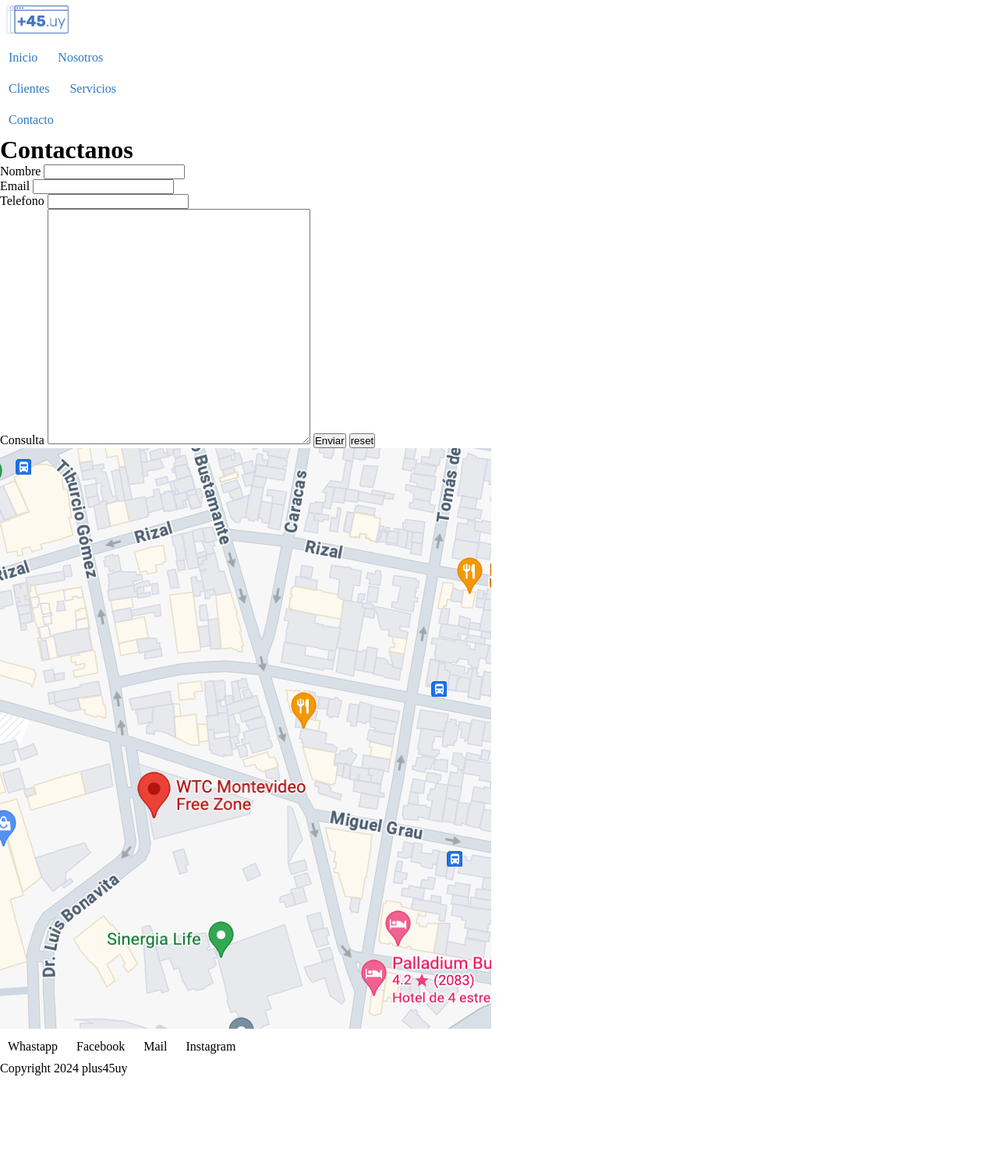
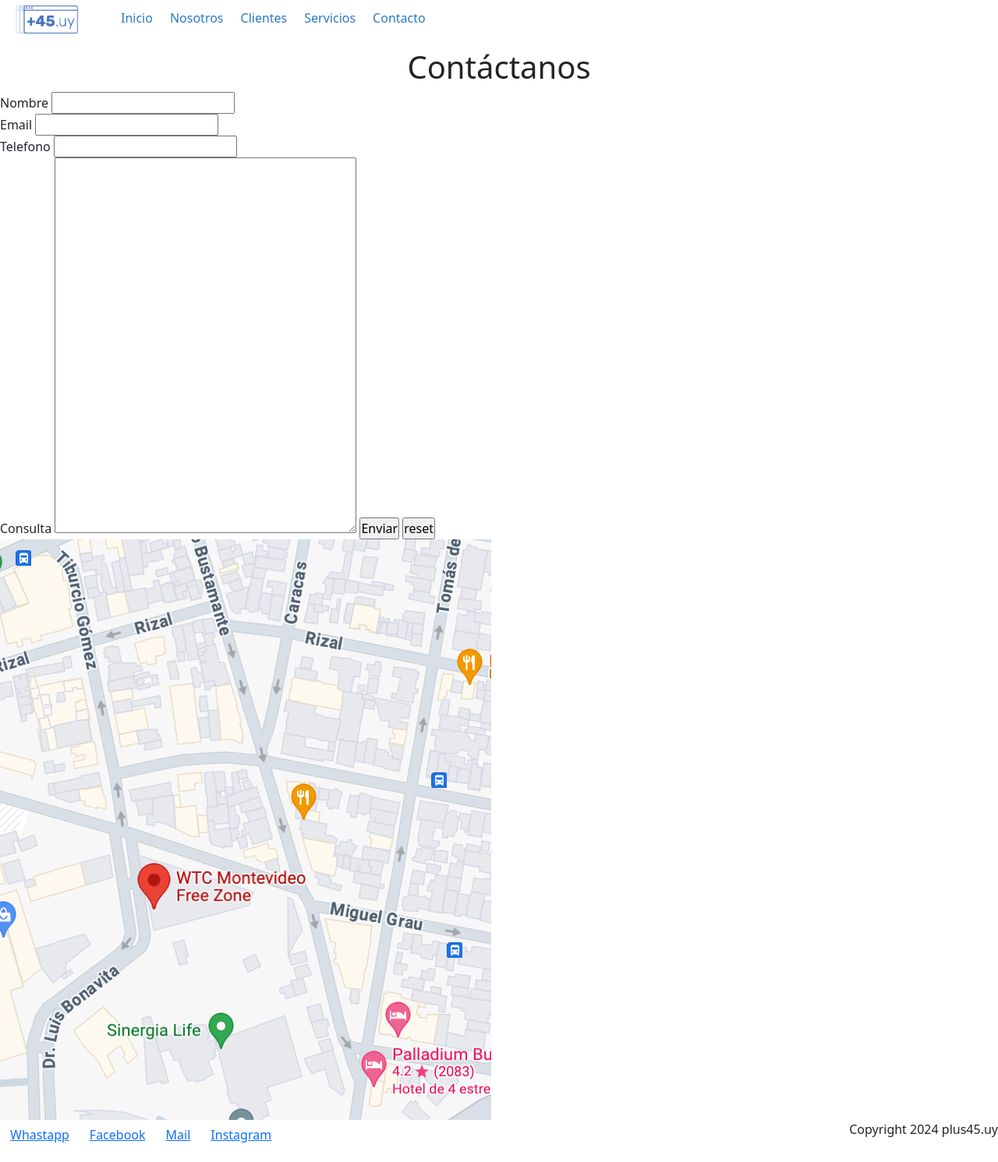
Before and after one commit to bellindani/PreEntrega2_Bellin, a plain HTML site: page pages/Contacto.html in a window 1280 px wide. Shown: the whole page at 78% size. Before the commit the page ends 1380 px from the top, so only its background shows below. Drawn offline with nearby package versions, Linux system fonts and the light colour scheme.

Commit message:
aplicando bootstrap a otras paginas

```diff
--- a/pages/Contacto.html
+++ b/pages/Contacto.html
@@ -5,15 +5,18 @@
     <meta name="viewport" content="width=device-width, initial-scale=1.0">
     <link rel="shortcut icon" href="../assets/images/favicon_io/favicon.ico" type="image/x-icon">
     <link rel="stylesheet" href="../css/estilos.css">
+    <link rel="preconnect" href="https://fonts.gstatic.com" crossorigin>
+    <link href="https://fonts.googleapis.com/css2?family=Bree+Serif&family=Roboto+Serif:ital,opsz,wght@0,8..144,100..900;1,8..144,100..900&display=swap" rel="stylesheet">
+    <link href="https://cdn.jsdelivr.net/npm/bootstrap@5.3.3/dist/css/bootstrap.min.css" rel="stylesheet" integrity="sha384-QWTKZyjpPEjISv5WaRU9OFeRpok6YctnYmDr5pNlyT2bRjXh0JMhjY6hW+ALEwIH" crossorigin="anonymous">
     <title>Contacto</title>
 </head>
 <body>
 
-    <header>
-        <img id="logo" src="../assets/images/logo45plusuy.jpeg"/>
+    <header class="d-flex container-fluid">
+        <img id="logo" class="logo" src="../assets/images/logo45plusuy.jpeg"/>
 
         <nav>
-            <ul>
+            <ul class="d-flex">
                 <li>
                     <a href="../index.html">Inicio</a>
                 </li>
@@ -36,7 +39,7 @@
     <!-- Estilos HEADER -->
 
     <main>
-        <h1>Contactanos</h1>
+        <h1 class="text-center">Contáctanos</h1>
 
     <form action="" method="post">
         <div>
@@ -67,23 +70,23 @@
 
     <!-- Estilos CONTENT -->
 
-    <footer>
+    <footer class="d-flex justify-content-between">
+        <div class="row">
+            <ul class="d-flex">
+                <button type="button" class="btn btn-link">Whastapp</button>
+                <button type="button" class="btn btn-link">Facebook</button>
+                <button type="button" class="btn btn-link">Mail</button>
+                <button type="button" class="btn btn-link">Instagram</button>
+            </ul>
+        </div>
+        <p>
+            Copyright 2024 plus45.uy
+        </p>
+    </footer>
 
-        <ul>
-            <li><a href="#"></a>Whastapp</li>
+    <!-- Estilos FOOTER -->
 
-            <li><a href="#"></a>Facebook</li>
-
-            <li><a href="#"></a>Mail</li>
-
-            <li><a href="#"></a>Instagram<a/li>
-            </ul>
-
-             <p>
-                Copyright 2024 plus45uy
-             </p>
-    </footer>
-    <!-- Estilos FOOTER -->
+    <script src="https://cdn.jsdelivr.net/npm/bootstrap@5.3.3/dist/js/bootstrap.bundle.min.js" integrity="sha384-YvpcrYf0tY3lHB60NNkmXc5s9fDVZLESaAA55NDzOxhy9GkcIdslK1eN7N6jIeHz" crossorigin="anonymous"></script>
 
 </body>
 </html>
```
Also changed, not shown: index.html (+3 -1 lines), pages/Clientes.html (+41 -38 lines), pages/Nosotros.html (+31 -24 lines).
